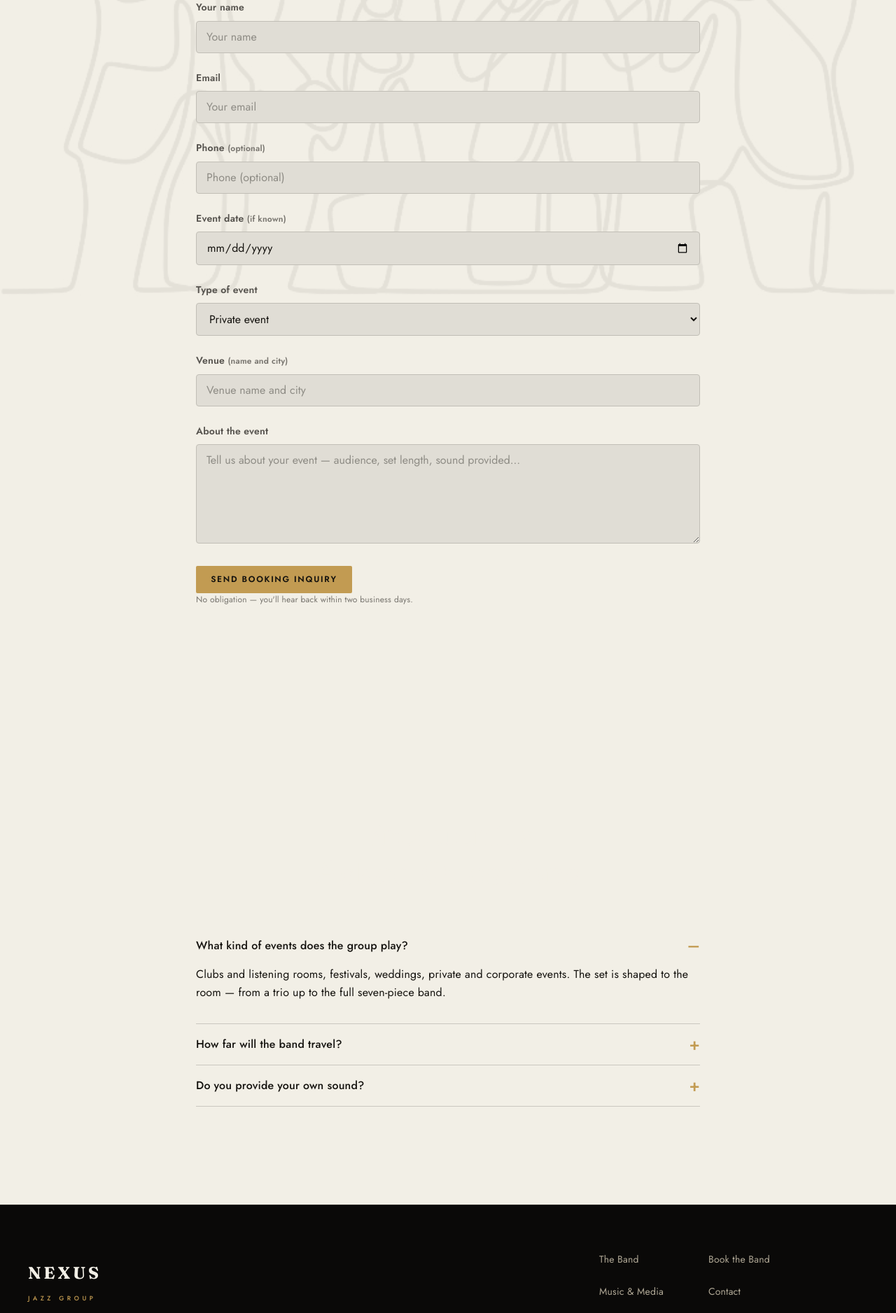
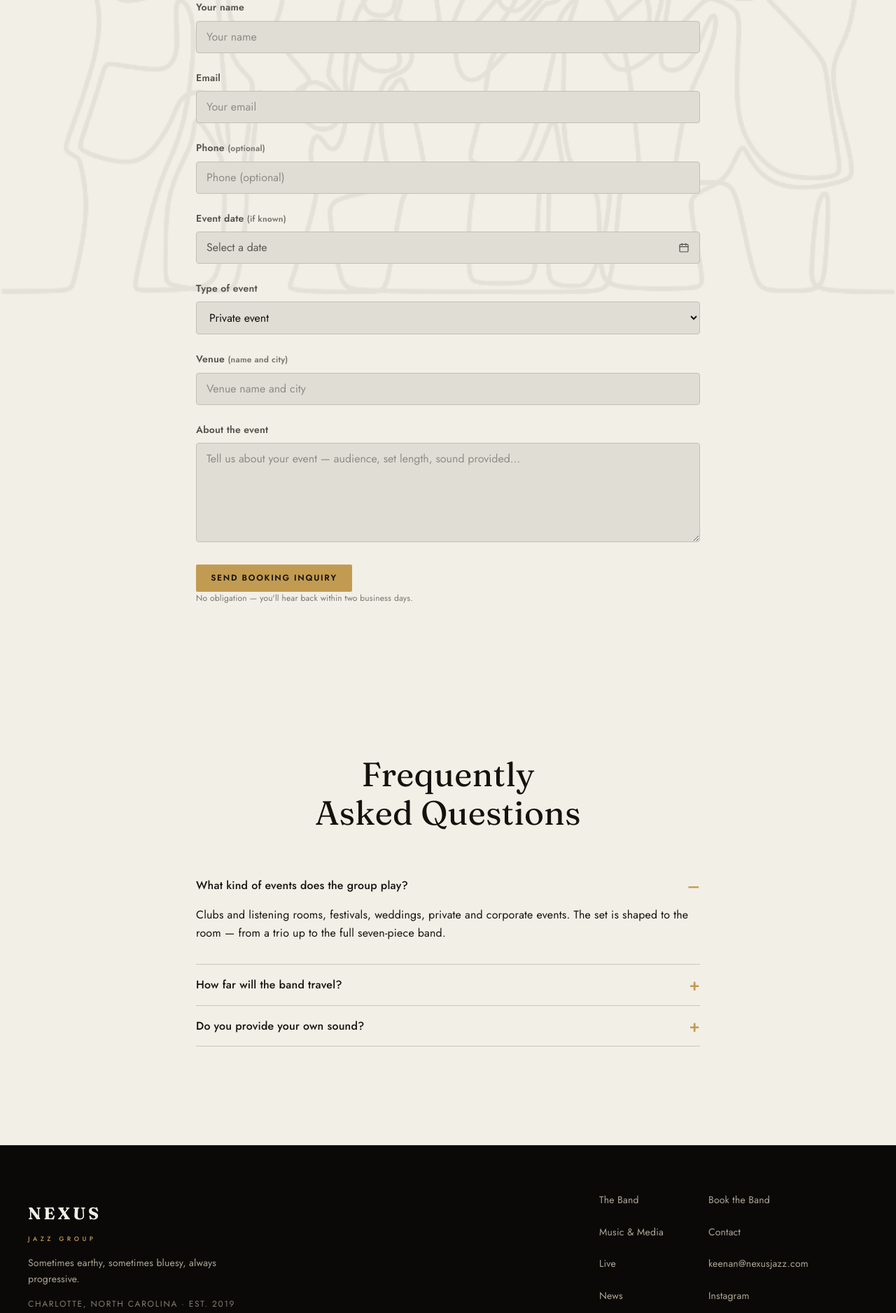
Before and after one commit to ShwetanshuC/nexus-jazz, a Django app: page /inquiries/booking/ in a window 1280 px wide. Shown: the part 331-2208 px from the top of the page at 70% size. Run offline with Django 4.2, Linux system fonts and the light colour scheme; data comes from the database, SQL or seed files in the repository.

Commit message:
Add a themed custom date-picker dropdown for the booking form
Replaces the native date-input popup (OS calendar chrome, unstylable)
with a custom dropdown: a form-control-styled trigger showing the
formatted date, opening a dark popover calendar (Fraunces month
heading, brass-highlighted selected/today, month nav) — same move as
the gallery lightbox, a themed popover over either page background.

Progressive enhancement: the real <input type="date"> stays in the DOM
and is what actually submits; date-picker.js just hides it visually and
drives its value from the custom UI. With JS disabled the native input
and its native picker still work exactly as before (verified).

Fixed during review: the trigger's selected-date text hardcoded the
dark-ground text colour, which read as invisible white-on-cream on the
booking page's light background. Placeholder vs. filled state is now
distinguished with opacity instead of a hardcoded colour, so it stays
legible on whichever page uses it.

```diff
--- a/static/css/nexus.css
+++ b/static/css/nexus.css
@@ -1583,6 +1583,10 @@ a.event-row:hover .event-row__go { color: var(--color-primary); transform: trans
 .page-head .ex-header { margin-bottom: 0; }
 /* Content section directly after a page-head: no double stack */
 .section-x--flush { padding-top: 0; }
+/* Follows straight on from a section above with its own bottom padding
+   already — halves the top gap so the two don't stack into a dead zone
+   (Booking's FAQs, right under the form). */
+.section-x--tight-top { padding-top: var(--section-y-s1); }
 
 /* ---------- Forms on the dark ground ---------- */
 .form-control {
@@ -1664,11 +1668,13 @@ label { color: var(--color-text-muted); font-size: var(--text-sm); }
 body.ivory-page { background: var(--color-inverse-bg); }
 .ivory-page .page-head,
 .ivory-page .section-x { position: relative; z-index: 1; }
-/* Only the page's own h1 gets the huge treatment — Booking's FAQ section also
-   has an .ex-title (its "Common questions" h2), which must stay sub-heading
-   scale, so this is scoped to .page-head rather than every .ex-title. */
+/* Every .ex-title on the page needs the dark-on-ivory color (default .ex-title
+   is styled for the site's dark ground and renders near-invisible here) — but
+   only the page's own h1 gets the huge treatment. Booking's FAQ section also
+   has an .ex-title (its "Frequently Asked Questions" h2), which must stay
+   sub-heading scale, so the size bump is scoped to .page-head, not the color. */
+.ivory-page .ex-title { color: var(--color-inverse-text); }
 .ivory-page .page-head .ex-title {
-  color: var(--color-inverse-text);
   font-size: clamp(3rem, 2rem + 5vw, 6rem);
 }
 .ivory-page .form-control {
@@ -1709,6 +1715,100 @@ body.ivory-page { background: var(--color-inverse-bg); }
 .ivory-page .faq-a { color: color-mix(in srgb, var(--color-inverse-text) 60%, var(--color-inverse-bg)); }
 
 .center-col { margin-inline: auto; }
+
+/* ---------- Custom date picker (replaces the native date-input popup —
+   OS calendar chrome can't be restyled at all) ----------
+   Progressive enhancement, see date-picker.js: the real <input type="date">
+   stays in the DOM (hidden) as the thing that actually submits; the trigger
+   button reuses .form-control so it inherits the page's own light/dark
+   form-field theming (e.g. .ivory-page .form-control) for free. The dropdown
+   panel is a dark popover regardless of page background — same move as the
+   gallery lightbox — so it reads as a floating card over either theme. */
+.date-picker { position: relative; }
+.date-picker__native {
+  position: absolute; opacity: 0; width: 1px; height: 1px;
+  overflow: hidden; pointer-events: none;
+}
+.date-picker__trigger {
+  display: flex; align-items: center; justify-content: space-between;
+  gap: var(--space-3); width: 100%; text-align: left; cursor: pointer;
+  /* No color set here — .form-control already picks the right text colour
+     per page (e.g. dark-on-ivory via .ivory-page .form-control). Setting
+     one directly here previously hardcoded the dark-ground colour
+     (var(--color-text), light/ivory), which read as invisible white text
+     once a date was selected on a light-background page. Placeholder vs.
+     filled is distinguished with opacity instead, same trick a real
+     placeholder uses, so it stays legible on whichever ground it's on. */
+}
+.date-picker__value { opacity: 0.65; }
+.date-picker__trigger.has-value .date-picker__value { opacity: 1; }
+.date-picker__icon { display: flex; flex: 0 0 auto; opacity: 0.7; }
+.date-picker__trigger:hover .date-picker__icon,
+.date-picker__trigger[aria-expanded="true"] .date-picker__icon { opacity: 1; color: var(--color-primary); }
+
+.date-picker__panel {
+  position: absolute; top: calc(100% + var(--space-2)); left: 0; z-index: 40;
+  width: min(19rem, 90vw);
+  background: var(--color-secondary);
+  border: 1px solid var(--color-border);
+  border-radius: var(--radius-sm);
+  box-shadow: var(--shadow-lg);
+  padding: var(--space-4);
+}
+.date-picker__head {
+  display: flex; align-items: center; justify-content: space-between;
+  margin-bottom: var(--space-3);
+}
+.date-picker__month {
+  font-family: var(--font-heading);
+  font-weight: 500;
+  font-size: var(--text-lg);
+  color: var(--color-text);
+}
+.date-picker__nav {
+  width: 1.75rem; height: 1.75rem;
+  display: flex; align-items: center; justify-content: center;
+  border: 1px solid var(--color-border);
+  border-radius: var(--radius-full);
+  background: none;
+  color: var(--color-text-muted);
+  font-size: 1rem; line-height: 1; cursor: pointer;
+  transition: color var(--transition), border-color var(--transition);
+}
+.date-picker__nav:hover {
+  color: var(--color-primary);
+  border-color: color-mix(in srgb, var(--color-primary) 50%, transparent);
+}
+.date-picker__grid {
+  display: grid;
+  grid-template-columns: repeat(7, 1fr);
+  gap: 2px;
+}
+.date-picker__dow {
+  text-align: center;
+  padding-block: var(--space-1);
+  font-size: var(--text-xs);
+  font-weight: 600;
+  letter-spacing: var(--tracking-label);
+  text-transform: uppercase;
+  color: var(--color-text-light);
+}
+.date-picker__day {
+  aspect-ratio: 1;
+  border: 0; border-radius: var(--radius-sm);
+  background: none;
+  color: var(--color-text);
+  font-family: var(--font-body);
+  font-size: var(--text-sm);
+  cursor: pointer;
+  transition: background var(--transition), color var(--transition);
+}
+.date-picker__day:hover { background: var(--color-surface); color: var(--color-primary); }
+.date-picker__day.is-muted { color: var(--color-text-light); opacity: 0.4; cursor: default; }
+.date-picker__day.is-muted:hover { background: none; color: var(--color-text-light); }
+.date-picker__day.is-today { box-shadow: inset 0 0 0 1px var(--color-primary); }
+.date-picker__day.is-selected { background: var(--color-primary); color: var(--color-inverse-text); font-weight: 600; }
+.date-picker__day.is-selected:hover { background: var(--color-primary); color: var(--color-inverse-text); }
 
 /* ---------- Footer ---------- */
 .footer {
--- /dev/null
+++ b/static/js/date-picker.js
@@ -0,0 +1,153 @@
+/* ============================================================
+   DATE-PICKER.JS — replaces the browser's native date-input popup (OS
+   chrome, can't be restyled) with a custom dropdown that matches the
+   site's theme. Progressive enhancement: the real <input type="date">
+   stays in the DOM and is what actually submits with the form — this
+   just hides it visually and drives its value from a styled trigger +
+   calendar panel. With JS off, the native date input and its native
+   picker still work exactly as before.
+   ============================================================ */
+(function () {
+  'use strict';
+
+  var inputs = document.querySelectorAll('input[type="date"].form-control');
+  if (!inputs.length) return;
+
+  var MONTH_NAMES = ['January', 'February', 'March', 'April', 'May', 'June',
+    'July', 'August', 'September', 'October', 'November', 'December'];
+  var WEEKDAYS = ['Su', 'Mo', 'Tu', 'We', 'Th', 'Fr', 'Sa'];
+  var CALENDAR_ICON = '<svg width="16" height="16" viewBox="0 0 24 24" fill="none" ' +
+    'stroke="currentColor" stroke-width="1.8" stroke-linecap="round" stroke-linejoin="round" ' +
+    'aria-hidden="true"><rect x="3" y="5" width="18" height="16" rx="2"/><path d="M8 3v4M16 3v4M3 10h18"/></svg>';
+
+  inputs.forEach(setup);
+
+  function pad(n) { return n < 10 ? '0' + n : '' + n; }
+  function toISO(y, m, d) { return y + '-' + pad(m + 1) + '-' + pad(d); }
+  function formatDisplay(y, m, d) { return MONTH_NAMES[m].slice(0, 3) + ' ' + d + ', ' + y; }
+
+  function setup(nativeInput) {
+    var wrap = document.createElement('div');
+    wrap.className = 'date-picker';
+
+    var trigger = document.createElement('button');
+    trigger.type = 'button';
+    trigger.className = 'date-picker__trigger form-control';
+    trigger.setAttribute('aria-haspopup', 'dialog');
+    trigger.setAttribute('aria-expanded', 'false');
+    trigger.innerHTML = '<span class="date-picker__value">Select a date</span>' +
+      '<span class="date-picker__icon">' + CALENDAR_ICON + '</span>';
+
+    var panel = document.createElement('div');
+    panel.className = 'date-picker__panel';
+    panel.setAttribute('role', 'dialog');
+    panel.setAttribute('aria-label', 'Choose a date');
+    panel.hidden = true;
+
+    nativeInput.parentNode.insertBefore(wrap, nativeInput);
+    wrap.appendChild(nativeInput);
+    wrap.appendChild(trigger);
+    wrap.appendChild(panel);
+    nativeInput.classList.add('date-picker__native');
+    nativeInput.setAttribute('tabindex', '-1');
+    nativeInput.setAttribute('aria-hidden', 'true');
+
+    var today = new Date();
+    var view = { y: today.getFullYear(), m: today.getMonth() };
+    var selected = null; // {y, m, d} or null
+
+    function readNativeValue() {
+      var v = nativeInput.value; // Django DateField posts/reads YYYY-MM-DD
+      var m = /^(\d{4})-(\d{2})-(\d{2})$/.exec(v || '');
+      var valueEl = trigger.querySelector('.date-picker__value');
+      if (m) {
+        selected = { y: +m[1], m: +m[2] - 1, d: +m[3] };
+        view = { y: selected.y, m: selected.m };
+        valueEl.textContent = formatDisplay(selected.y, selected.m, selected.d);
+        trigger.classList.add('has-value');
+      } else {
+        selected = null;
+        valueEl.textContent = 'Select a date';
+        trigger.classList.remove('has-value');
+      }
+    }
+    readNativeValue();
+
+    function renderPanel() {
+      var y = view.y, m = view.m;
+      var firstDow = new Date(y, m, 1).getDay();
+      var daysInMonth = new Date(y, m + 1, 0).getDate();
+      var daysInPrevMonth = new Date(y, m, 0).getDate();
+
+      var cells = [];
+      for (var i = 0; i < firstDow; i++) {
+        cells.push({ day: daysInPrevMonth - firstDow + i + 1, muted: true });
+      }
+      for (var d = 1; d <= daysInMonth; d++) cells.push({ day: d, muted: false });
+      var trailing = 1;
+      while (cells.length < 42) cells.push({ day: trailing++, muted: true });
+
+      var html = '<div class="date-picker__head">' +
+        '<button type="button" class="date-picker__nav" data-nav="-1" aria-label="Previous month">&#8249;</button>' +
+        '<span class="date-picker__month">' + MONTH_NAMES[m] + ' ' + y + '</span>' +
+        '<button type="button" class="date-picker__nav" data-nav="1" aria-label="Next month">&#8250;</button>' +
+        '</div><div class="date-picker__grid">';
+      WEEKDAYS.forEach(function (wd) { html += '<span class="date-picker__dow">' + wd + '</span>'; });
+      cells.forEach(function (cell) {
+        var isToday = !cell.muted && y === today.getFullYear() && m === today.getMonth() && cell.day === today.getDate();
+        var isSelected = !cell.muted && selected && selected.y === y && selected.m === m && selected.d === cell.day;
+        var cls = 'date-picker__day';
+        if (cell.muted) cls += ' is-muted';
+        if (isToday) cls += ' is-today';
+        if (isSelected) cls += ' is-selected';
+        html += '<button type="button" class="' + cls + '"' +
+          (cell.muted ? ' tabindex="-1"' : ' data-day="' + cell.day + '"') + '>' + cell.day + '</button>';
+      });
+      html += '</div>';
+      panel.innerHTML = html;
+    }
+
+    function open() {
+      renderPanel();
+      panel.hidden = false;
+      trigger.setAttribute('aria-expanded', 'true');
+      document.addEventListener('click', onDocClick, true);
+      document.addEventListener('keydown', onKeydown);
+    }
+    function close() {
+      panel.hidden = true;
+      trigger.setAttribute('aria-expanded', 'false');
+      document.removeEventListener('click', onDocClick, true);
+      document.removeEventListener('keydown', onKeydown);
+    }
+    function onDocClick(e) { if (!wrap.contains(e.target)) close(); }
+    function onKeydown(e) { if (e.key === 'Escape') { close(); trigger.focus(); } }
+
+    trigger.addEventListener('click', function () {
+      if (panel.hidden) open(); else close();
+    });
+
+    panel.addEventListener('click', function (e) {
+      var navBtn = e.target.closest('[data-nav]');
+      if (navBtn) {
+        var dir = parseInt(navBtn.getAttribute('data-nav'), 10);
+        view.m += dir;
+        if (view.m < 0) { view.m = 11; view.y--; }
+        if (view.m > 11) { view.m = 0; view.y++; }
+        renderPanel();
+        return;
+      }
+      var dayBtn = e.target.closest('.date-picker__day:not(.is-muted)');
+      if (dayBtn) {
+        var day = parseInt(dayBtn.getAttribute('data-day'), 10);
+        selected = { y: view.y, m: view.m, d: day };
+        nativeInput.value = toISO(view.y, view.m, day);
+        nativeInput.dispatchEvent(new Event('change', { bubbles: true }));
+        trigger.querySelector('.date-picker__value').textContent = formatDisplay(view.y, view.m, day);
+        trigger.classList.add('has-value');
+        close();
+        trigger.focus();
+      }
+    });
+  }
+})();
--- a/templates/inquiries/booking.html
+++ b/templates/inquiries/booking.html
@@ -1,5 +1,6 @@
 {% extends "base.html" %}
 {% load static %}
+{% load assets %}
 
 {% block title %}Book the Band — Nexus Jazz Group{% endblock %}
 {% block meta_description %}Book the Nexus Jazz Group for your club, festival, wedding, or private event — trio to full five-piece, based in Charlotte, NC.{% endblock %}
@@ -66,7 +67,7 @@
   </div></div>
 </section>
 
-<section class="section-x" aria-labelledby="faq-h">
+<section class="section-x section-x--tight-top" aria-labelledby="faq-h">
   <div class="container"><div class="prose-col center-col">
     <div class="ex-header center">
       <h2 class="ex-title" id="faq-h">Frequently Asked Questions</h2>
@@ -85,3 +86,7 @@
 </section>
 
 {% endblock %}
+
+{% block extra_js %}
+  <script src="{% static_v 'js/date-picker.js' %}" defer></script>
+{% endblock %}
```
